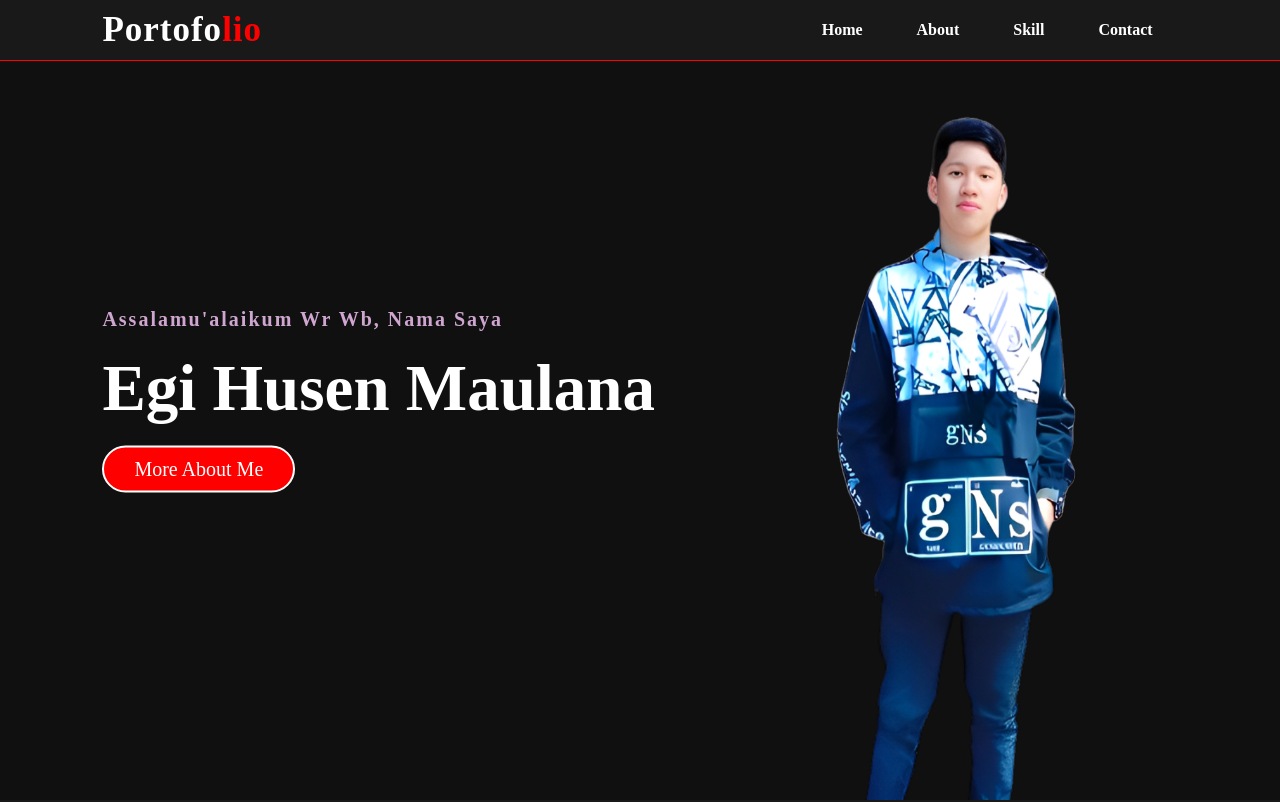
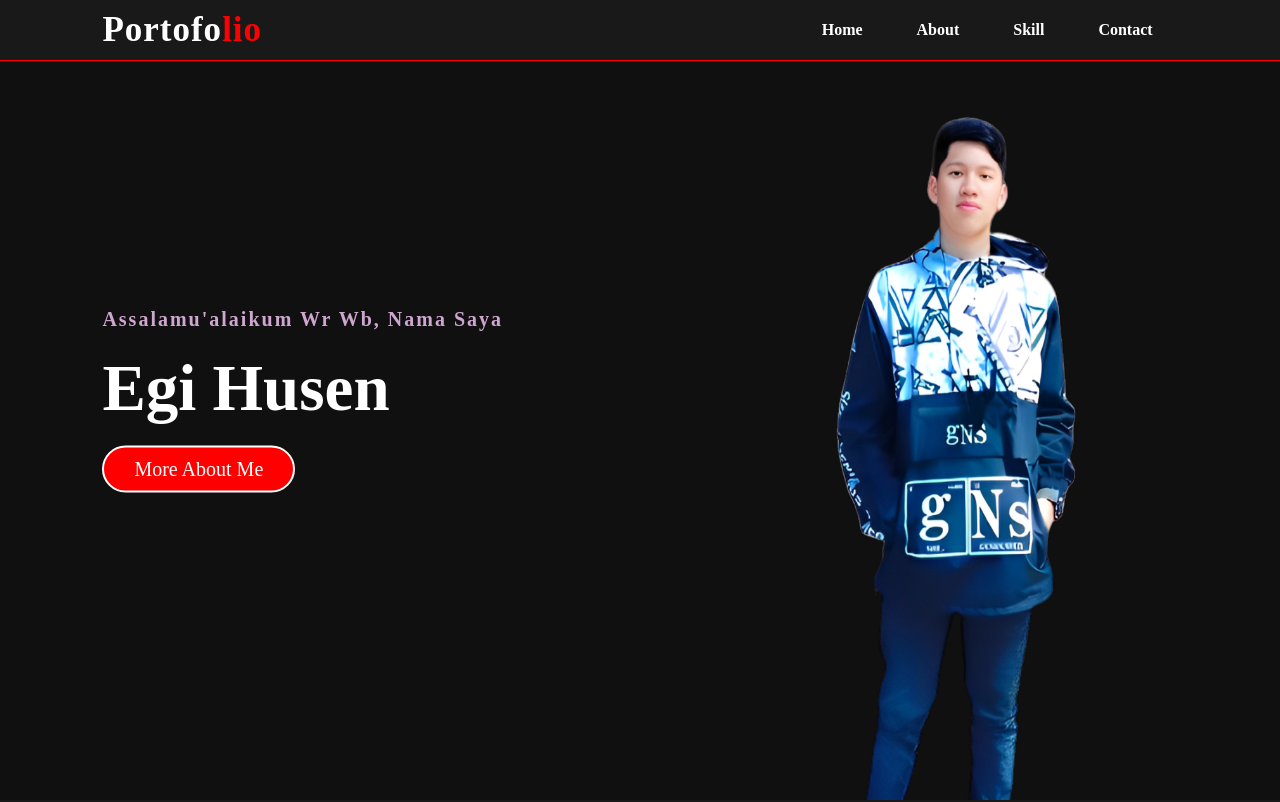
Before and after one commit to egihusen/egihusen.github.io, a plain HTML site: page index.html in a window 1280 px wide. Shown: the top 802 px of the page. Drawn offline with Linux system fonts and the light colour scheme.

Commit message:
mengubah nama

```diff
--- a/index.html
+++ b/index.html
@@ -29,7 +29,7 @@
 
     <div class="content">
       <h4>Assalamu'alaikum Wr Wb, Nama Saya</h4>
-      <h1>Egi Husen Maulana</h1>
+      <h1>Egi Husen</h1>
       <a href="#about">More About Me</a>
     </div>
 
```
